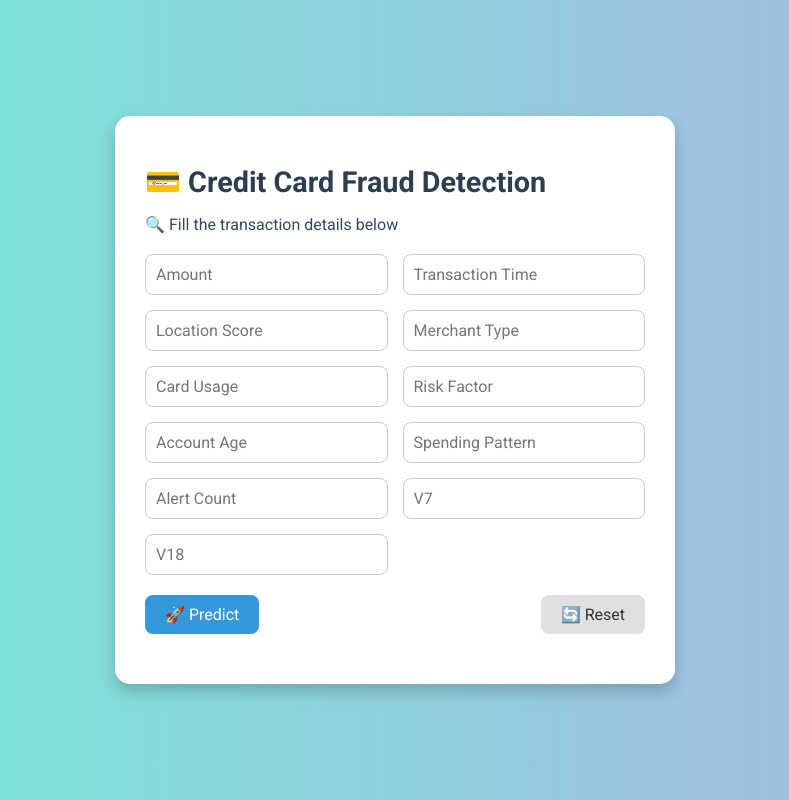
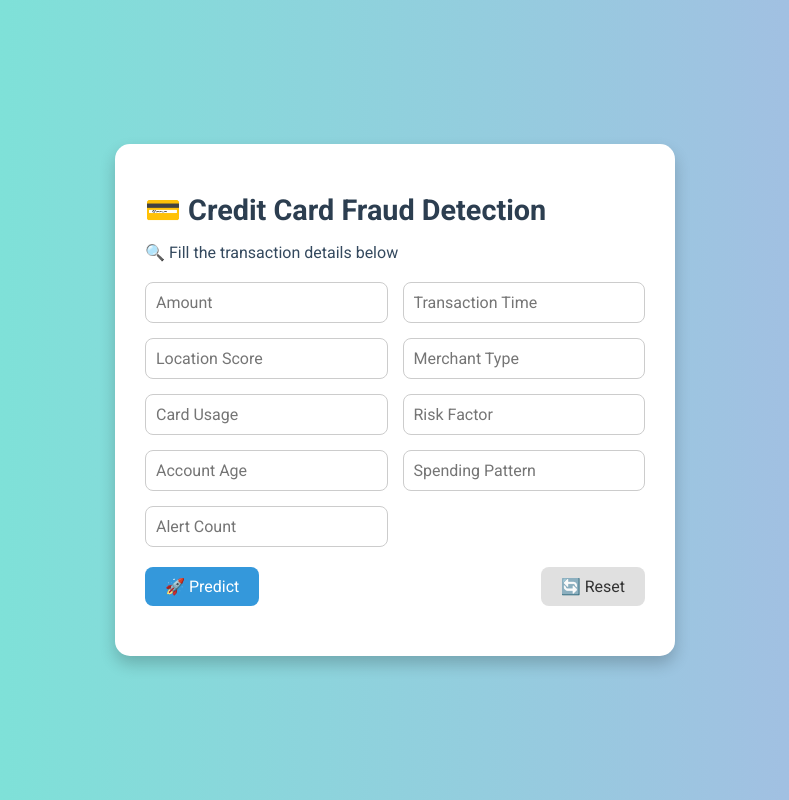
Before and after one commit to mariamnnassar/cloudproj, a Flask app: page / in a window 1280 px wide. Shown: the whole page, without its empty margins (245-1034 px from the left). Run offline with Flask 3, Linux system fonts and the light colour scheme; parts of the project's set-up code (start-up, migrations or seed data) failed here and were passed over.

Commit message:
made many changes

```diff
--- a/app.py
+++ b/app.py
@@ -25,9 +25,8 @@ input_to_model_map = {
     'Risk Factor': 'V12',
     'Account Age': 'V11',
     'Spending Pattern': 'V4',
-    'Alert Count': 'V3',
-    'V7': 'V7',
-    'V18': 'V18'
+    'Alert Count': 'V3'
+
 }
 
 @app.route('/')
@@ -53,7 +52,7 @@ def predict():
 
         # Make prediction
         prediction = model.predict(input_array)[0]
-        label = "Fraud" if prediction == -1 else "Not Fraud"  # Isolation Forest يعطي -1 للفشود
+        label = "Fraud" if prediction == 0 else "Not fraud" # Isolation Forest يعطي -1 للفشود
 
         return jsonify({"prediction": label})
 
--- a/templates/index.html
+++ b/templates/index.html
@@ -4,7 +4,7 @@
   <meta charset="UTF-8" />
   <meta name="viewport" content="width=device-width, initial-scale=1" />
   <title>Fraud Detection</title>
-  <link rel="stylesheet" href="styles.css" />
+  <link rel="stylesheet" href="static\styles.css" />
   <link href="https://fonts.googleapis.com/css2?family=Roboto:wght@400;700&display=swap" rel="stylesheet" />
 </head>
 <body>
@@ -24,8 +24,7 @@
           <input type="number" name="Account Age" placeholder="Account Age" step="any" required />
           <input type="number" name="Spending Pattern" placeholder="Spending Pattern" step="any" required />
           <input type="number" name="Alert Count" placeholder="Alert Count" step="any" required />
-          <input type="number" name="V7" placeholder="V7" step="any" required />
-          <input type="number" name="V18" placeholder="V18" step="any" required />
+
 
         </div>
 
```
